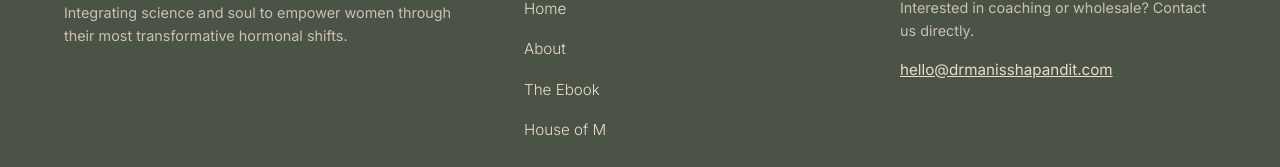
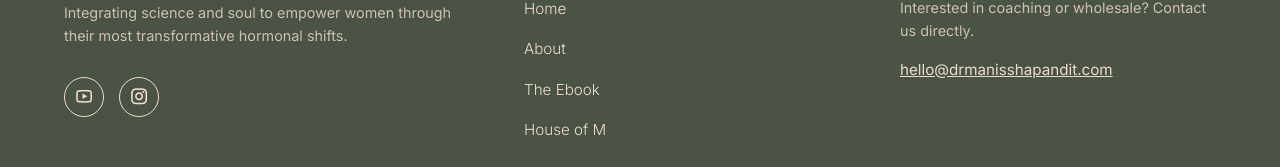
Before and after one commit to Creatorsblueprint/DrManissha, a React (Vite) app in the folder DrManissha-Project/: page / in a window 1280 px wide. Shown: the part 5481-5648 px from the top of the page. Built offline with nearby package versions, Linux system fonts and the light colour scheme; a web font is replaced by a local one.

Commit message:
Add footer social icons

```diff
--- a/DrManissha-Project/index.html
+++ b/DrManissha-Project/index.html
@@ -5,6 +5,7 @@
   <meta charset="UTF-8" />
   <link rel="icon" type="image/svg+xml" href="/url-logo.svg" />
   <meta name="viewport" content="width=device-width, initial-scale=1.0" />
+  <link href="https://cdn.jsdelivr.net/npm/remixicon@4.2.0/fonts/remixicon.css" rel="stylesheet" />
   <title>House of M | Dr. Manissha Pandit</title>
 </head>
 
--- a/DrManissha-Project/src/Footer/Footer.jsx
+++ b/DrManissha-Project/src/Footer/Footer.jsx
@@ -11,6 +11,18 @@ const Footer = () => {
                     <p className={styles.tagline}>
                         Integrating science and soul to empower women through their most transformative hormonal shifts.
                     </p>
+                    <div className={styles.socialIcons}>
+                        <a href="https://www.youtube.com/@hairhormonecoach" target="_blank" rel="noopener noreferrer" className={styles.socialIcon}>
+                            <div className={styles.iconBox}>
+                                <i className="ri-youtube-line"></i>
+                            </div>
+                        </a>
+                        <a href="https://www.instagram.com/hairhormonecoach" target="_blank" rel="noopener noreferrer" className={styles.socialIcon}>
+                            <div className={styles.iconBox}>
+                                <i className="ri-instagram-line"></i>
+                            </div>
+                        </a>
+                    </div>
                 </div>
 
                 <div className={styles.linksCol}>
--- a/DrManissha-Project/src/Footer/Footer.module.css
+++ b/DrManissha-Project/src/Footer/Footer.module.css
@@ -46,6 +46,18 @@
     margin-bottom: 30px;
 }
 
+.socialIcons {
+    display: flex;
+    gap: 15px;
+    justify-content: center;
+}
+
+@media (min-width: 768px) {
+    .socialIcons {
+        justify-content: flex-start;
+    }
+}
+
 .socialIcon .iconBox {
     width: 40px;
     height: 40px;
@@ -54,7 +66,6 @@
     display: flex;
     align-items: center;
     justify-content: center;
-    font-family: var(--font-body);
     font-size: 1.2rem;
     cursor: pointer;
     transition: background-color 0.3s ease, color 0.3s ease;
```
